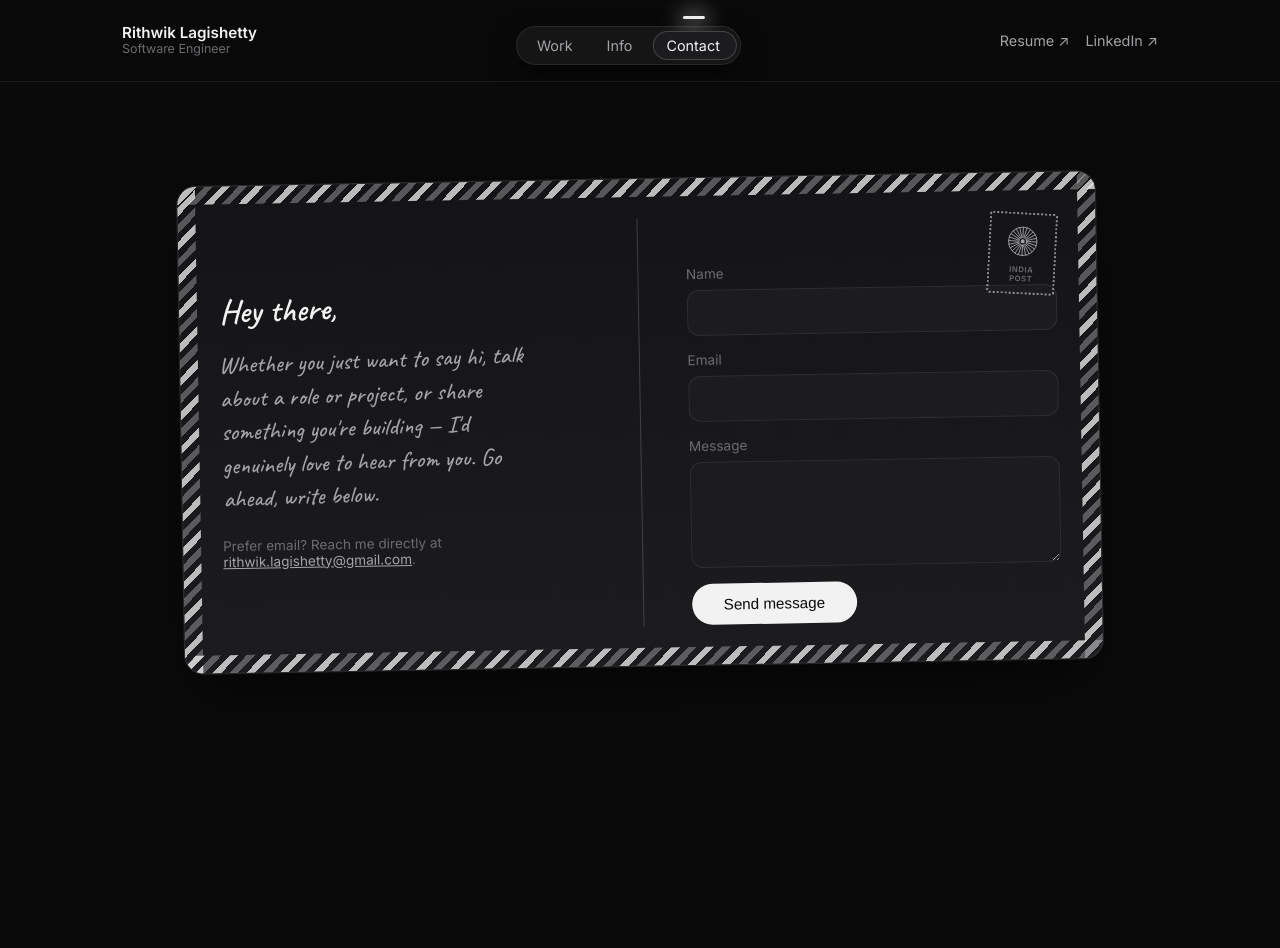
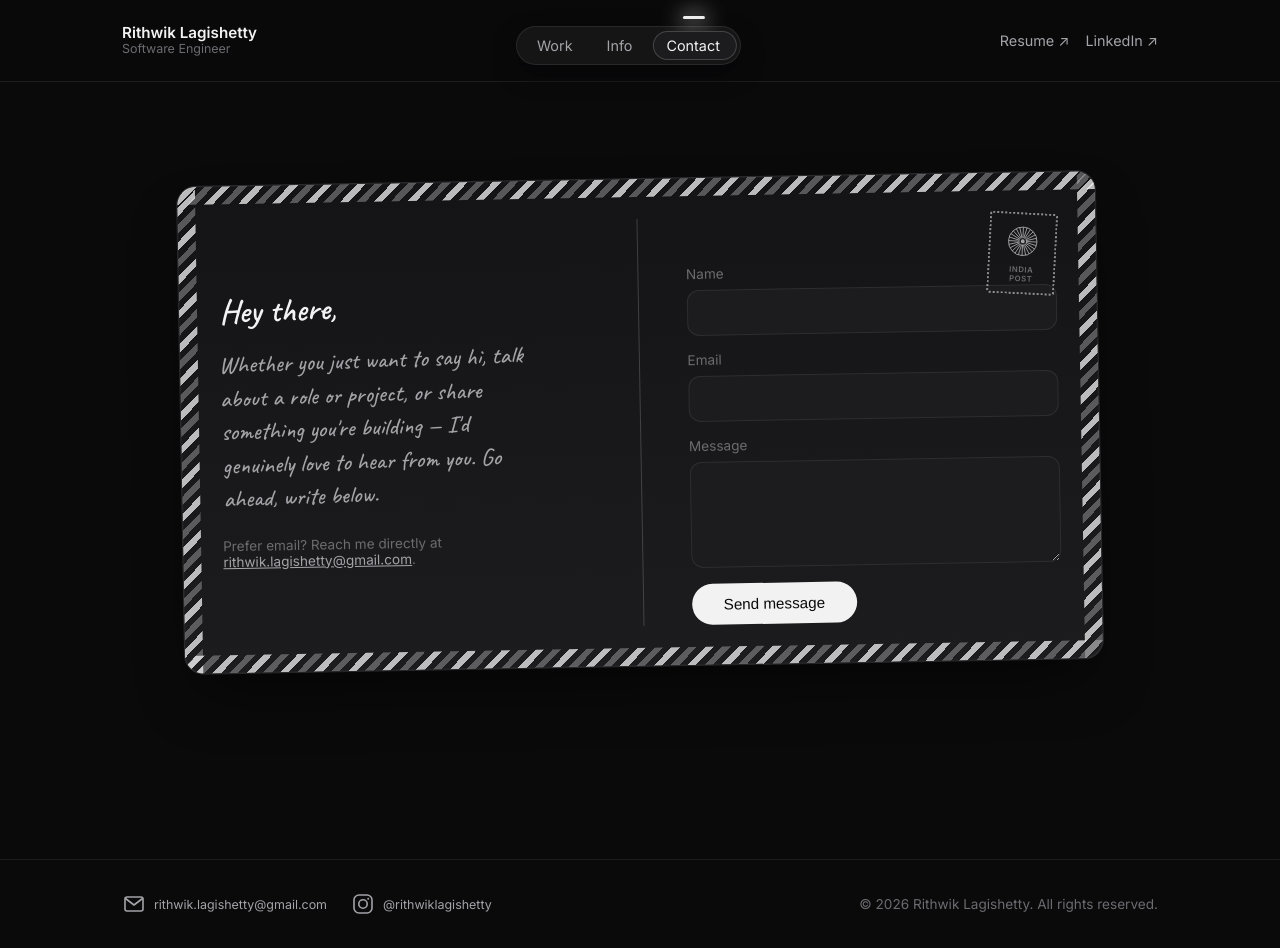
Before and after one commit to Rith0107/rith_portfolio, a React (Vite) app: page /contact in a window 1280 px wide. Before the commit the page ends 800 px from the top, so only its background shows below. Built offline with nearby package versions, Linux system fonts and the light colour scheme.

Commit message:
feat: add site-wide footer with email, Instagram, and copyright
Add a Footer component rendered on every page below the router,
showing a mail icon + email address and an Instagram icon + handle
(both linking out), plus a copyright line with the current year.

```diff
--- a/src/App.tsx
+++ b/src/App.tsx
@@ -1,5 +1,6 @@
 import { Routes, Route } from 'react-router-dom'
 import Nav from './components/Nav'
+import Footer from './components/Footer'
 import Home from './pages/Home'
 import CaseStudy from './pages/CaseStudy'
 import Info from './pages/Info'
@@ -15,6 +16,7 @@
         <Route path="/info" element={<Info />} />
         <Route path="/contact" element={<Contact />} />
       </Routes>
+      <Footer />
     </>
   )
 }
--- /dev/null
+++ b/src/components/Footer.css
@@ -0,0 +1,54 @@
+.footer {
+  border-top: 1px solid var(--color-border);
+  margin-top: var(--space-9);
+}
+
+.footer-inner {
+  max-width: var(--page-width);
+  margin: 0 auto;
+  padding: var(--space-6);
+  display: flex;
+  align-items: center;
+  justify-content: space-between;
+  gap: var(--space-4);
+  flex-wrap: wrap;
+}
+
+.footer-links {
+  display: flex;
+  flex-wrap: wrap;
+  gap: var(--space-5);
+}
+
+.footer-link {
+  display: flex;
+  align-items: center;
+  gap: var(--space-2);
+  font-size: 0.78rem;
+  color: var(--color-text-secondary);
+  transition: color 0.15s ease;
+}
+
+.footer-link:hover {
+  color: var(--color-text);
+}
+
+.footer-link svg {
+  width: 24px;
+  height: 24px;
+  flex-shrink: 0;
+}
+
+.footer-copyright {
+  font-size: 0.85rem;
+  color: var(--color-text-muted);
+}
+
+@media (max-width: 600px) {
+  .footer-inner {
+    padding: var(--space-5) var(--space-4);
+    flex-direction: column;
+    align-items: flex-start;
+    gap: var(--space-3);
+  }
+}
--- /dev/null
+++ b/src/components/Footer.tsx
@@ -0,0 +1,47 @@
+import './Footer.css'
+
+function MailIcon() {
+  return (
+    <svg viewBox="0 0 24 24" fill="none" stroke="currentColor" strokeWidth="1.6" strokeLinecap="round" strokeLinejoin="round">
+      <rect x="3" y="5" width="18" height="14" rx="2" />
+      <path d="M3.5 6.5 12 13l8.5-6.5" />
+    </svg>
+  )
+}
+
+function InstagramIcon() {
+  return (
+    <svg viewBox="0 0 24 24" fill="none" stroke="currentColor" strokeWidth="1.6" strokeLinecap="round" strokeLinejoin="round">
+      <rect x="3" y="3" width="18" height="18" rx="5" />
+      <circle cx="12" cy="12" r="4.2" />
+      <circle cx="17.2" cy="6.8" r="1" fill="currentColor" stroke="none" />
+    </svg>
+  )
+}
+
+export default function Footer() {
+  const year = new Date().getFullYear()
+
+  return (
+    <footer className="footer">
+      <div className="footer-inner">
+        <div className="footer-links">
+          <a href="mailto:rithwik.lagishetty@gmail.com" className="footer-link">
+            <MailIcon />
+            <span>rithwik.lagishetty@gmail.com</span>
+          </a>
+          <a
+            href="https://www.instagram.com/rithwiklagishetty/"
+            target="_blank"
+            rel="noreferrer"
+            className="footer-link"
+          >
+            <InstagramIcon />
+            <span>@rithwiklagishetty</span>
+          </a>
+        </div>
+        <p className="footer-copyright">© {year} Rithwik Lagishetty. All rights reserved.</p>
+      </div>
+    </footer>
+  )
+}
```
